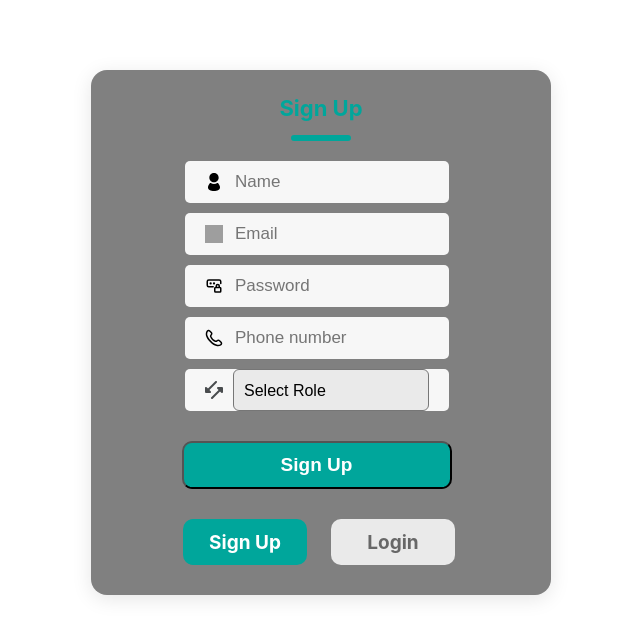
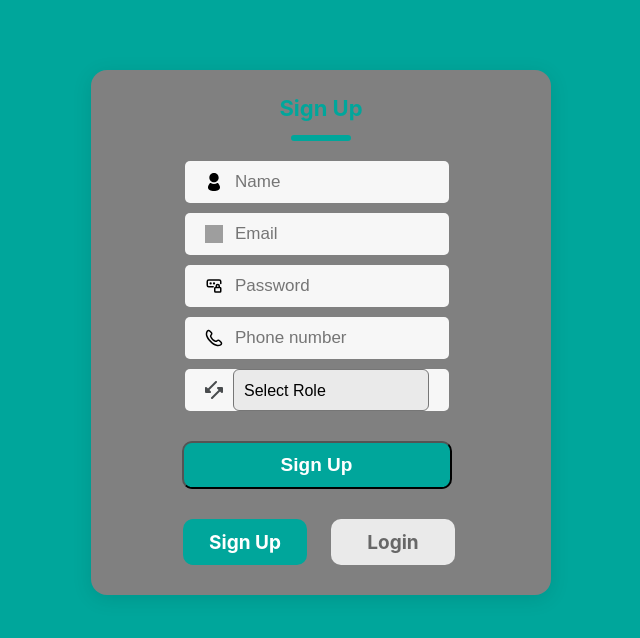
Before and after one commit to CodeCrafterNoku/Kiosk-Singular, a React (Create React App) app: page / in a window 1280 px wide. Shown: the top 638 px of the page, without its empty margins (319-959 px from the left). Built offline with nearby package versions, Linux system fonts and the light colour scheme; grey boxes are pictures that could not be loaded.

Commit message:
signup Ui  to be modified

```diff
--- a/src/Components/assets/LoginSignUp/LoginSignUp.css
+++ b/src/Components/assets/LoginSignUp/LoginSignUp.css
@@ -1,5 +1,5 @@
-body.login-background {
-  background-color: red; /* Replace with your desired color */
+body {
+  background-color: #00a69b; /* Replace with your desired color */
   background-size: cover; /* Not needed for color, can be removed */
   background-position: center; /* Not needed for color, can be removed */
   background-repeat: no-repeat; /* Not needed for color, can be removed */
```
